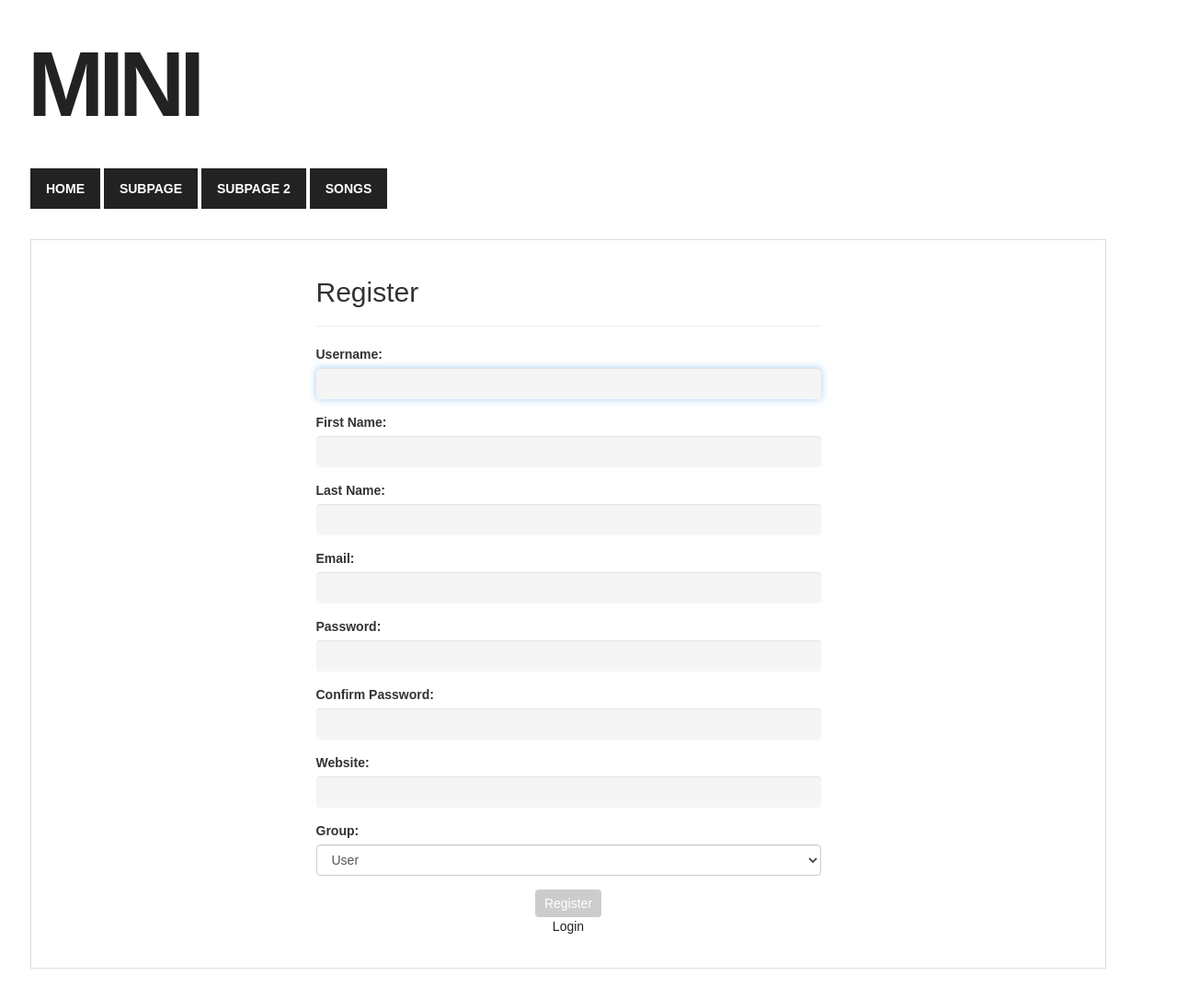
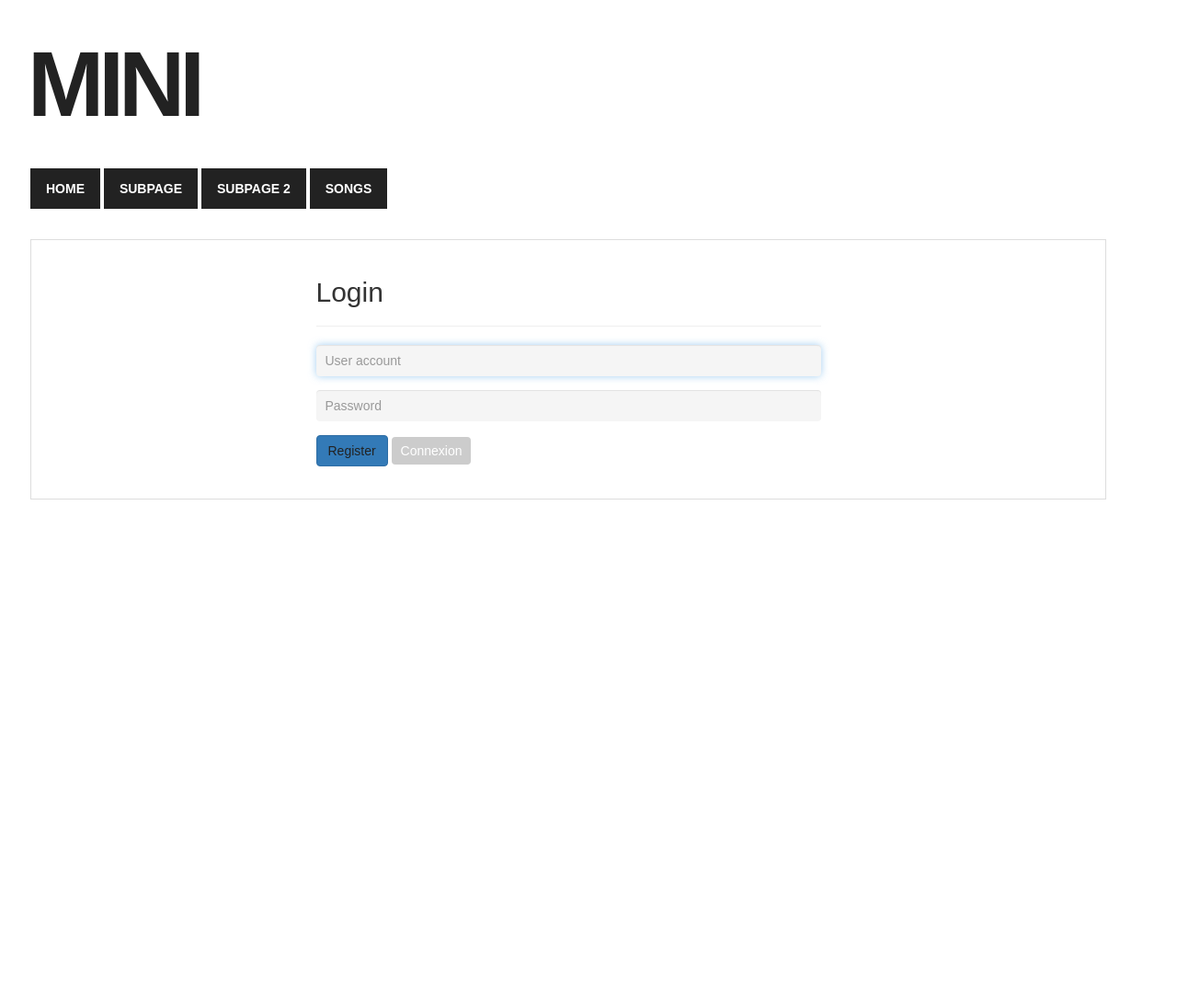
Before and after one commit to nzoudy/musika_FHNU, a PHP site: page /users in a window 1280 px wide. Shown: the whole page at 92% size. After the commit the page ends 543 px from the top, so only its background shows below. Run offline with PHP 8.4, Linux system fonts and the light colour scheme; some libraries are stand-ins or nearby versions.

Commit message:
add login , add function login in UsersController

```diff
--- a/application/controller/UsersController.php
+++ b/application/controller/UsersController.php
@@ -19,7 +19,7 @@
         // set page title
         $this->view->title = "Profile";
         // load views
-        $this->view->render('register.php');
+        $this->view->render('login.php');
 
     }
 
@@ -28,5 +28,10 @@
         echo $_POST;
 
     }
+    public function login(){
+
+        echo $_POST;
+
+    }
 
 }
--- a/application/view/users/login.php
+++ b/application/view/users/login.php
@@ -1,5 +1,26 @@
 <div class="container">
     <div class="row">
-        User login
-    </div>
+        <div class="col-sm-6 col-sm-offset-3">
+            <h2>Login</h2>
+
+            <hr/>
+
+            <form method="post" action="<?php echo URL . 'users/login/' ?>" data-success="<?php echo URL ?>/users/register">
+                <div class="form-group">
+                    <input name="Username" type="text" required class="form-control" placeholder="User account" autofocus>
+                </div>
+                <div class="form-group">
+                    <input name="Password" type="password" required class="form-control" placeholder="Password">
+                </div>
+                <div class="form-group">
+                    <span class="form-group text-left">
+                        <a href="<?php echo URL ?>/users/register" class="btn btn-primary">Register</a>
+                    </span>
+                    <span class="form-group text-right">
+                        <button type="submit" class="btn btn-primary">Connexion</button>
+                    </span>
+                </div>
+            </form>
+
+        </div>
 </div>
```
